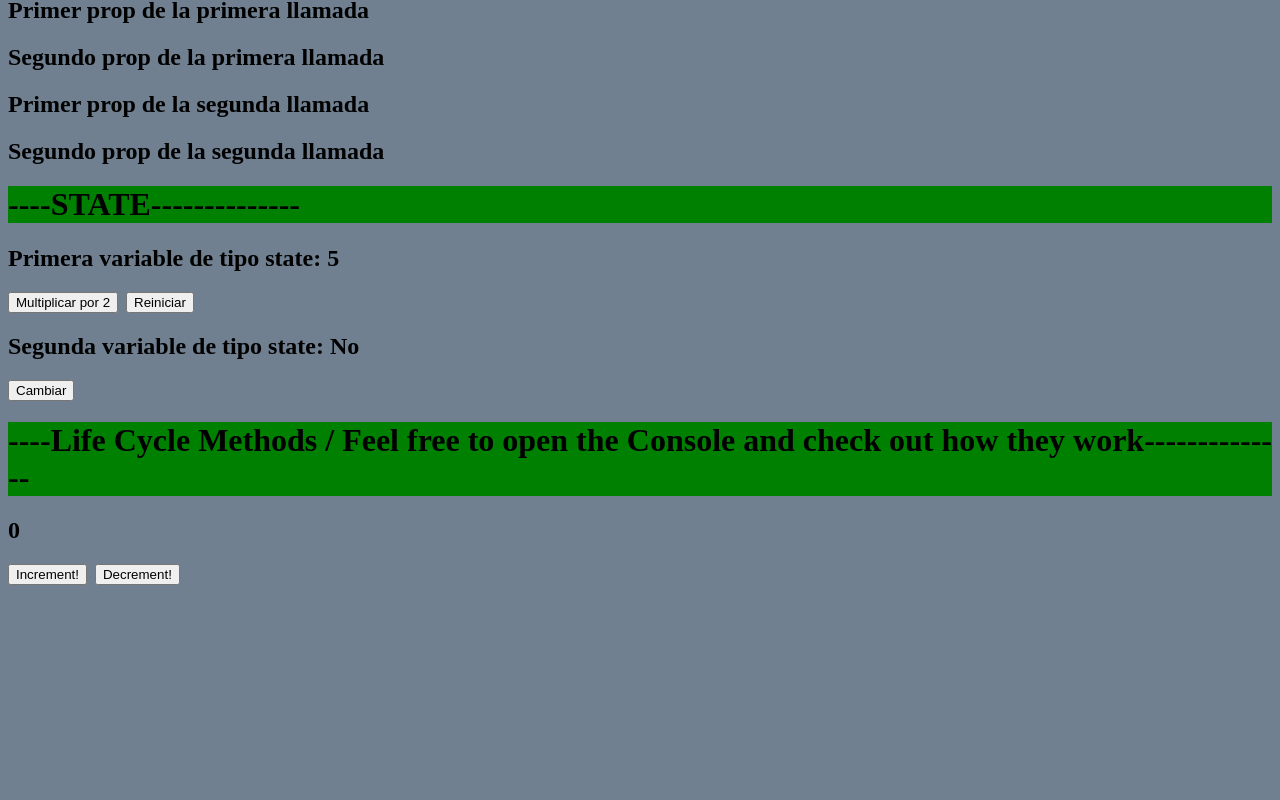
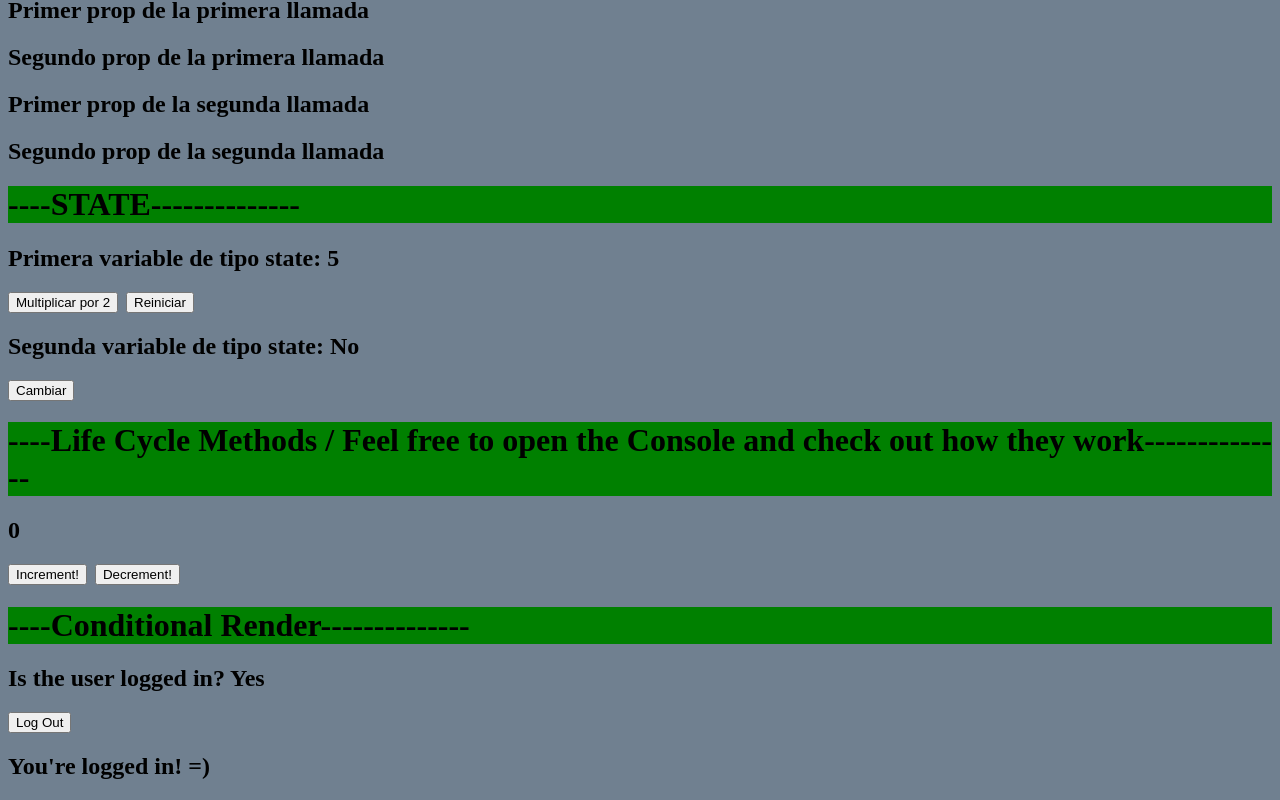
Before and after one commit to ACruzadoP/CursoReact-Resumen, a React (Create React App) app: page / in a window 1280 px wide. Shown: the part 283-1083 px from the top of the page. Before the commit the page ends 876 px from the top, so only its background shows below. Built offline with nearby package versions, Linux system fonts and the light colour scheme.

Commit message:
Added the required file for the sixth exercise with its integration performed as well

```diff
--- a/src/App.js
+++ b/src/App.js
@@ -4,6 +4,7 @@ import StylingChild from "./components/StylingChild"
 import PropsChild from "./components/PropsChild"
 import StateChild from "./components/StateChild"
 import LifeCycleChild from "./components/LifeCycleChild"
+import ConditRenderChild from "./components/ConditRenderChild"
 
 function App () {
     return (
@@ -25,6 +26,8 @@ function App () {
           <StateChild />
           <h1>----Life Cycle Methods / Feel free to open the Console and check out how they work--------------</h1>
           <LifeCycleChild />
+          <h1>----Conditional Render--------------</h1>
+          <ConditRenderChild />
         </div>
     )
 }
--- /dev/null
+++ b/src/components/ConditRenderChild.js
@@ -0,0 +1,43 @@
+import React from "react"
+
+function handleClick(){
+    this.setState(prevState => {
+        return {
+            isLoggedIn: !prevState.isLoggedIn
+        }
+    })
+}
+
+class ConditRenderChild extends React.Component {
+    constructor () {
+        super()
+        this.state = {
+            isLoggedIn: true
+        }
+        handleClick = handleClick.bind(this)
+    }
+
+    isLoggedInOrOut() {
+        if (this.state.isLoggedIn) {
+            return "Yes"
+        } else {
+            return "No"
+        }
+    }
+
+    render () {
+        let variable = this.isLoggedInOrOut()
+        let cadenaBoton = this.state.isLoggedIn ? "Log Out" : "Log In"
+
+        return (
+            <div>
+                <h2>Is the user logged in? {variable}</h2>
+                <button onClick={handleClick}>{cadenaBoton}</button>
+                {this.state.isLoggedIn && <h2>You're logged in! =)</h2>}
+            </div>
+        )
+    }
+
+}
+
+export default ConditRenderChild
```
